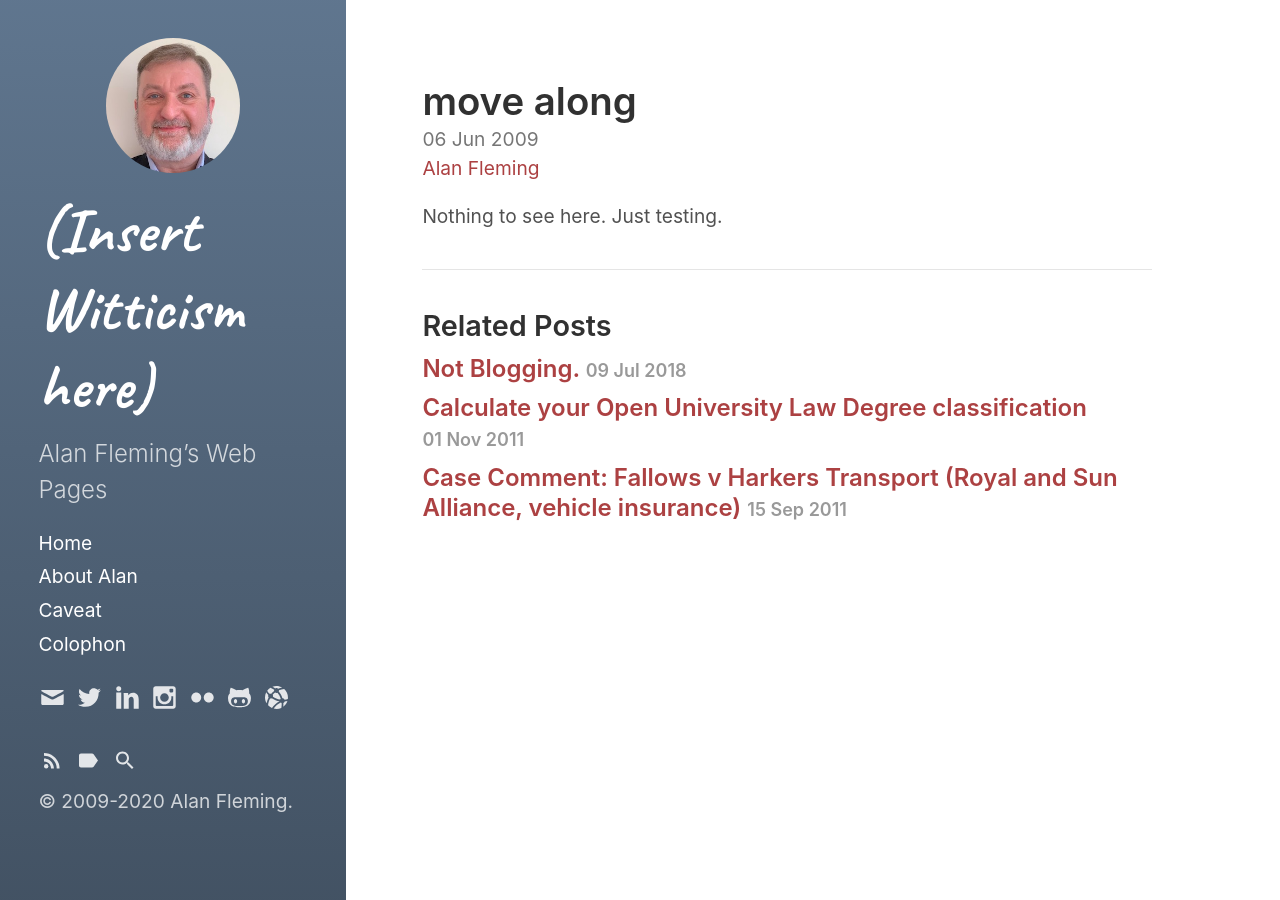
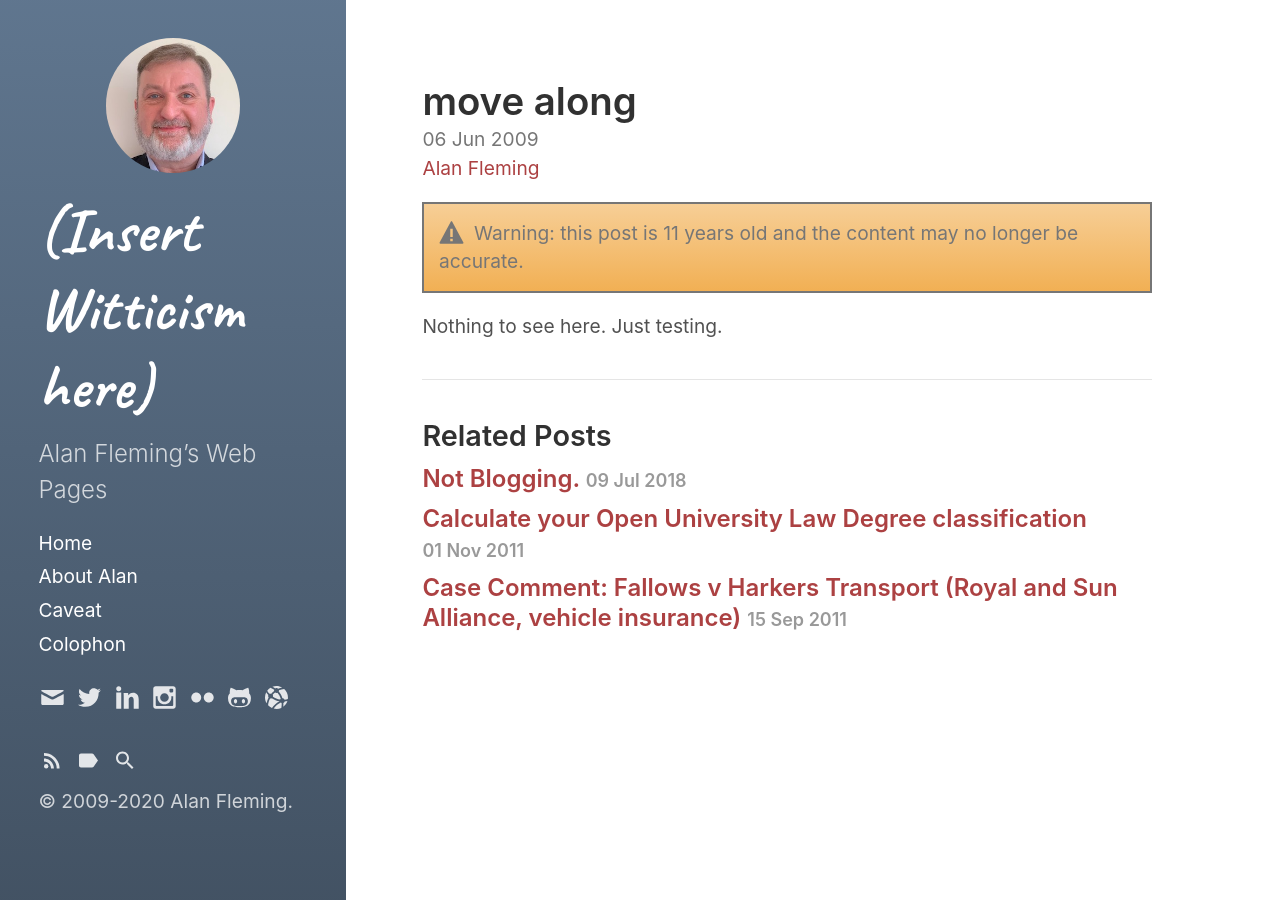
Before and after one commit to alan-fleming/alanfleming.org, a Jekyll site: the page built from _posts/old-blog/2009-06-06-move-along.html, in a window 1280 px wide. Built offline with Jekyll 4.4.1, drawn with Linux system fonts in a browser that asks for light colours.

Commit message:
Warning strap on dated posts or pages

```diff
--- a/_config.yml
+++ b/_config.yml
@@ -26,6 +26,7 @@ defaults:
       type: 'pages'
     values:
       comments: false
+      autowarn: true
       author: alan     # Default author for pages
   -
     scope:
--- a/_includes/post-meta.html
+++ b/_includes/post-meta.html
@@ -36,12 +36,18 @@
     {% endif %}
   </span>
   {% capture post_year %}{{ post.date | date: "%Y" }}{% endcapture %}
+  {% capture page_year %}{{ page.date | date: "%Y" }}{% endcapture %}
   {% assign post_year = post_year | plus: 0 %}
+  {% assign page_year = page_year | plus: 0 %}
   {% capture this_year %}{{ "now" | date: "%Y" }}{% endcapture %}
   {% assign this_year = this_year | plus: 0 %}
-  {% capture post_age %}{{this_year | minus: post_year }}{% endcapture %}
+  {% if post_year > 0 %}
+    {% capture post_age %}{{this_year | minus: post_year }}{% endcapture %}
+    {% else %}
+    {% capture post_age %}{{this_year | minus: page_year }}{% endcapture %}
+  {% endif %}
   {% assign post_age = post_age | plus: 0 %}
-  {% if post_age > site.warn_age and post.autowarn == true %}
+  {% if post_age > site.warn_age and post.autowarn == true or page.autowarn == true %}
   {% include svg/sym-warning.svg %}
   <div class="warning">
     <svg class="icon-warning"><use href="#icon-warning" ></use></svg>Warning: this post is {{ post_age }} years old and the content may no longer be accurate.
```
